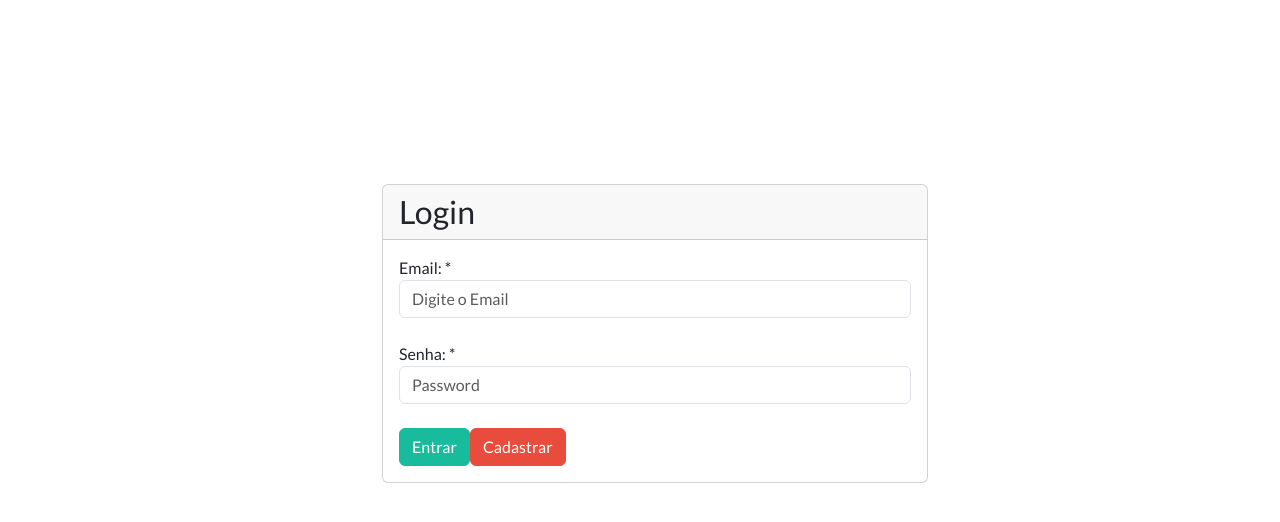
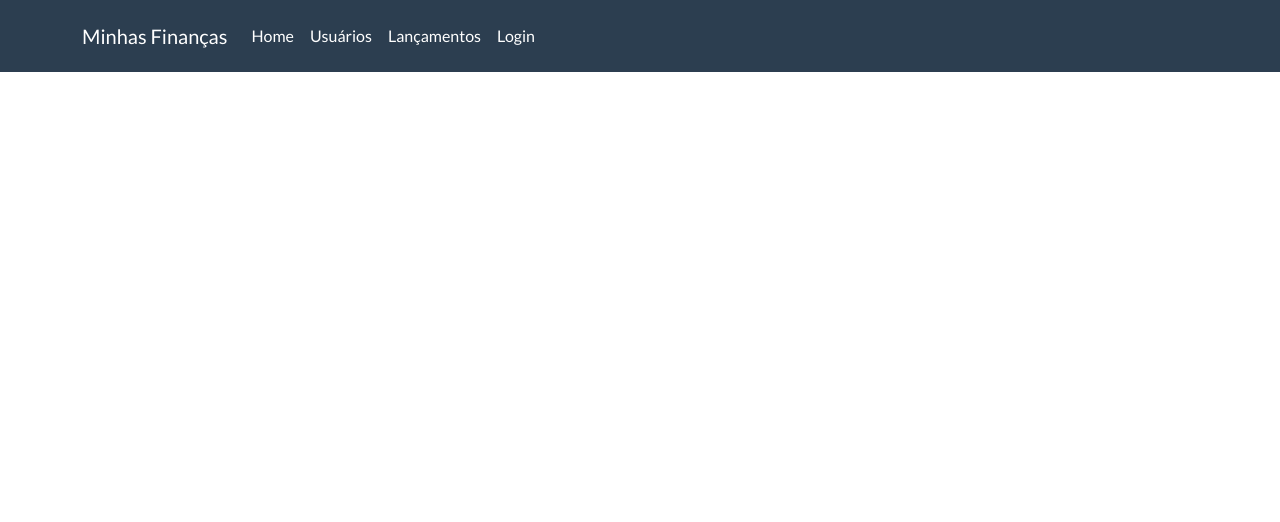
Before and after one commit to fascari/minhas-financas-app, a React (Create React App) app: page /#/ in a window 1280 px wide. Shown: the top 522 px of the page. Built offline with nearby package versions, Linux system fonts and the light colour scheme.

Commit message:
wip: evolução do front-end

```diff
--- a/package.json
+++ b/package.json
@@ -9,6 +9,7 @@
     "bootswatch": "^5.0.1",
     "react": "^17.0.2",
     "react-dom": "^17.0.2",
+    "react-router-dom": "^5.2.0",
     "react-scripts": "4.0.3",
     "web-vitals": "^1.0.1"
   },
--- a/src/App.js
+++ /dev/null
@@ -1,17 +0,0 @@
-import React from "react";
-import Login from './views/login'
-
-import 'bootswatch/dist/flatly/bootstrap.css'
-import './custom.css'
-
-class App extends React.Component {
-  render() {
-    return (
-      <div>
-        <Login/>
-      </div>
-    )
-  };
-}
-
-export default App;
--- /dev/null
+++ b/src/components/navbar.js
@@ -0,0 +1,33 @@
+import React from 'react';
+
+function Navbar() {
+    return (
+        <div className="navbar navbar-expand-lg fixed-top navbar-dark bg-primary">
+            <div className="container">
+                <a href="https://bootswatch.com/" className="navbar-brand">Minhas Finanças</a>
+                <button className="navbar-toggler" type="button" data-toggle="collapse" data-target="#navbarResponsive" aria-controls="navbarResponsive" aria-expanded="false" aria-label="Toggle navigation">
+                    <span className="navbar-toggler-icon"></span>
+                </button>
+                <div className="collapse navbar-collapse" id="navbarResponsive">
+                    <ul className="navbar-nav">
+                        <li className="nav-item">
+                            <a className="nav-link" href="home.html">Home</a>
+                        </li>
+                        <li className="nav-item">
+                            <a className="nav-link" href="usuarios.html">Usuários</a>
+                        </li>
+                        <li className="nav-item">
+                            <a className="nav-link" href="lancamentos.html">Lançamentos</a>
+                        </li>
+                        <li className="nav-item">
+                            <a className="nav-link" href="login.html">Login</a>
+                        </li>
+                    </ul>
+
+                </div>
+            </div>
+        </div>
+    )
+}
+
+export default Navbar;
--- a/src/index.js
+++ b/src/index.js
@@ -1,6 +1,6 @@
 import React from 'react';
 import ReactDOM from 'react-dom';
-import App from './App';
+import App from './main/App';
 
 ReactDOM.render(
   <React.StrictMode>
--- /dev/null
+++ b/src/main/App.js
@@ -0,0 +1,23 @@
+import React from "react";
+import Rotas from './rotas'
+import Navbar from '../components/navbar'
+
+import 'bootswatch/dist/flatly/bootstrap.css'
+import '../custom.css'
+
+class App extends React.Component {
+  render() {
+    return (
+      <>
+        <Navbar />
+        <div>
+          <div className="container">
+            <Rotas />
+          </div>
+        </div>
+      </>
+    )
+  };
+}
+
+export default App;
--- /dev/null
+++ b/src/main/rotas.js
@@ -0,0 +1,18 @@
+import React from 'react';
+
+import Login from '../views/login';
+import CadastroUsuario from '../views/cadastroUsuario';
+
+import { Route, Switch, HashRouter } from 'react-router-dom'
+
+function Rotas() {
+    return (
+        <HashRouter>
+            <Switch>
+                <Route path="/login" component={Login}/>
+                <Route path="/cadastro-usuarios" component={CadastroUsuario}/>
+            </Switch>
+        </HashRouter>
+    )
+}
+export default Rotas
--- /dev/null
+++ b/src/views/cadastroUsuario.js
@@ -0,0 +1,98 @@
+import React from 'react'
+
+import { withRouter } from 'react-router-dom'
+import Card from '../components/card'
+import FormGroup from '../components/form-group'
+
+//import UsuarioService from '../app/service/usuarioService'
+//import { mensagemSucesso, mensagemErro } from '../components/toastr'
+
+class CadastroUsuario extends React.Component {
+
+    state = {
+        nome: '',
+        email: '',
+        senha: '',
+        senhaRepeticao: ''
+    }
+
+    /*constructor(){
+        super();
+        this.service = new UsuarioService();
+    }
+
+    cadastrar = () => {
+
+        const {nome, email, senha, senhaRepeticao } = this.state
+        const usuario = {nome,  email, senha, senhaRepeticao }
+
+        try{
+            this.service.validar(usuario);
+        }catch(erro){
+            const msgs = erro.mensagens;
+            msgs.forEach(msg => mensagemErro(msg));
+            return false;
+        }
+
+        this.service.salvar(usuario)
+            .then( response => {
+                mensagemSucesso('Usuário cadastrado com sucesso! Faça o login para acessar o sistema.')
+                this.props.history.push('/login')
+            }).catch(error => {
+                mensagemErro(error.response.data)
+            })
+    }*/
+
+    cancelar = () => {
+        this.props.history.push('/login')
+    }
+
+    render() {
+        return (
+            <Card title="Cadastro de Usuário">
+                <div className="row">
+                    <div className="col-lg-12">
+                        <div className="bs-component">
+                            <FormGroup label="Nome: *" htmlFor="inputNome">
+                                <input type="text"
+                                    id="inputNome"
+                                    className="form-control"
+                                    name="nome"
+                                    onChange={e => this.setState({ nome: e.target.value })} />
+                            </FormGroup>
+                            <FormGroup label="Email: *" htmlFor="inputEmail">
+                                <input type="email"
+                                    id="inputEmail"
+                                    className="form-control"
+                                    name="email"
+                                    onChange={e => this.setState({ email: e.target.value })} />
+                            </FormGroup>
+                            <FormGroup label="Senha: *" htmlFor="inputSenha">
+                                <input type="password"
+                                    id="inputSenha"
+                                    className="form-control"
+                                    name="senha"
+                                    onChange={e => this.setState({ senha: e.target.value })} />
+                            </FormGroup>
+                            <FormGroup label="Repita a Senha: *" htmlFor="inputRepitaSenha">
+                                <input type="password"
+                                    id="inputRepitaSenha"
+                                    className="form-control"
+                                    name="senha"
+                                    onChange={e => this.setState({ senhaRepeticao: e.target.value })} />
+                            </FormGroup>
+                            <button onClick={this.cadastrar} type="button" className="btn btn-success">
+                                <i className="pi pi-save"></i> Salvar
+                            </button>
+                            <button onClick={this.cancelar} type="button" className="btn btn-danger">
+                                <i className="pi pi-times"></i> Cancelar
+                            </button>
+                        </div>
+                    </div>
+                </div>
+            </Card>
+        )
+    }
+}
+
+export default withRouter(CadastroUsuario)
```
Also changed, not shown: src/views/login.js (+15 -5 lines), src/components/form-group.js (renamed from src/components/form-groups.js), 1 other file (tests, documents, lock files or other folders).
